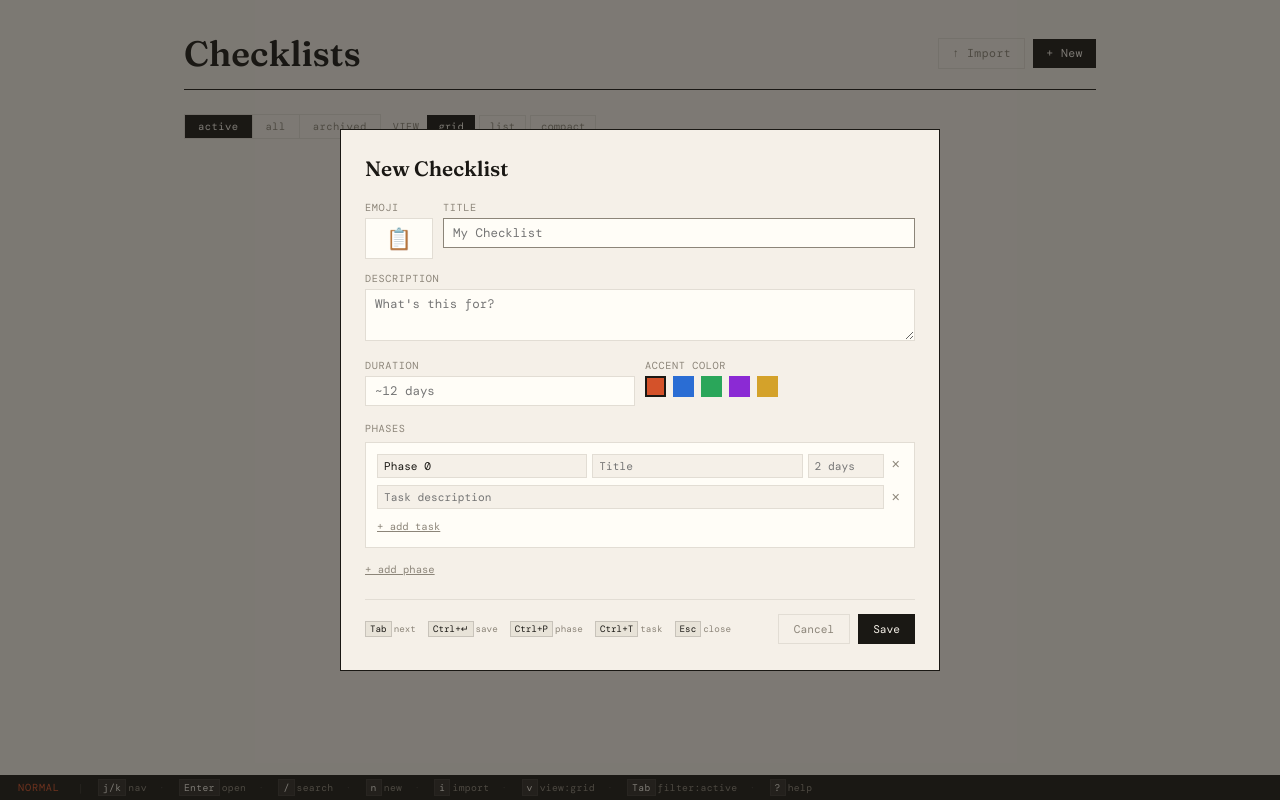
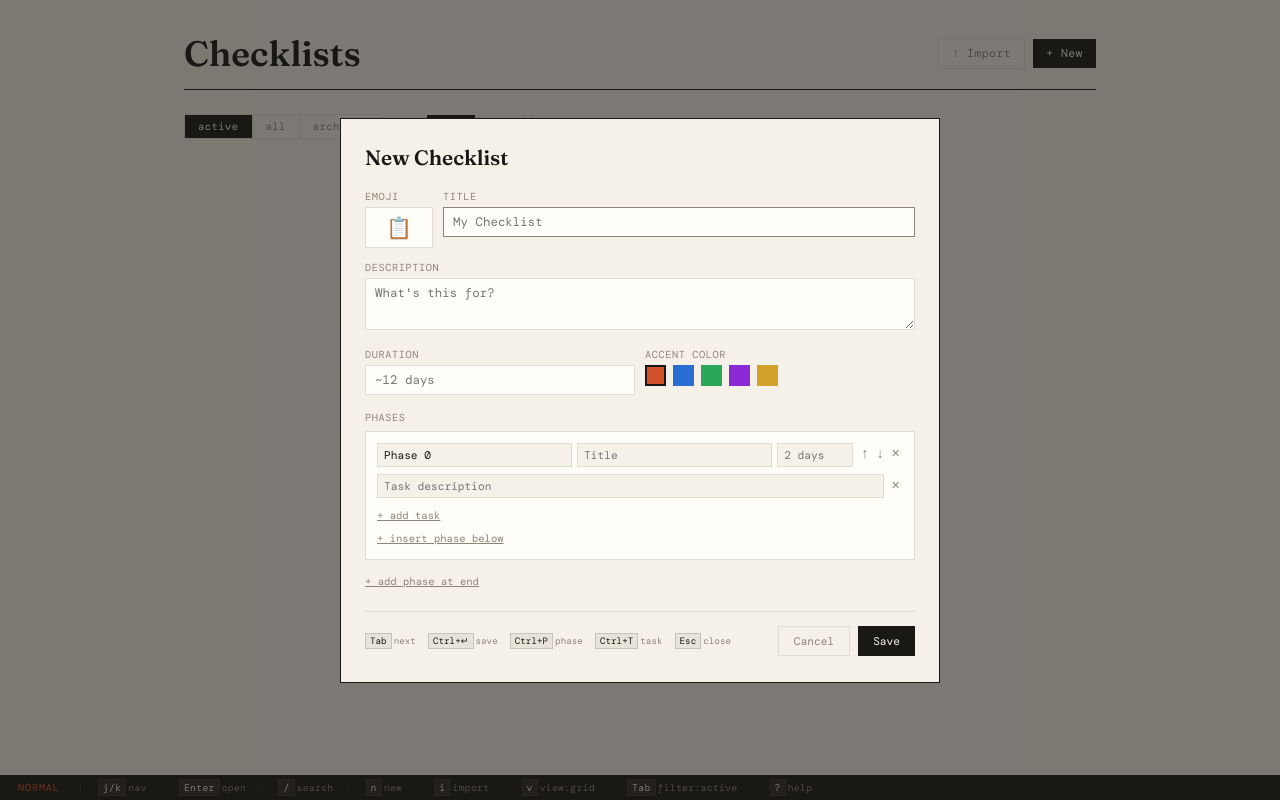
Before and after one commit to Samandar-Rajabboyev/checklists-app, a React (Vite) app: page / in a window 1280 px wide. Both pictures are taken after a click on the button "+ New". Built offline with nearby package versions, Linux system fonts and the light colour scheme.

Commit message:
feat: phase movement

```diff
--- a/src/App.jsx
+++ b/src/App.jsx
@@ -327,6 +327,30 @@ function Modal({ initial, onSave, onClose }) {
     setTimeout(() => document.querySelector(".modal-phase:last-child .modal-phase-header input")?.focus(), 30);
   };
   const removePhase = (pid) => setPhases(p => p.filter(ph => ph.id !== pid));
+  const movePhase = (pid, dir) => setPhases(p => {
+    const idx = p.findIndex(ph => ph.id === pid);
+    const to = dir === "up" ? idx - 1 : idx + 1;
+    if (to < 0 || to >= p.length) return p;
+    const arr = [...p];
+    [arr[idx], arr[to]] = [arr[to], arr[idx]];
+    return arr;
+  });
+  const insertPhaseAfter = (pid) => {
+    const newPh = { id: uid(), label: `Phase ${phases.length}`, title: "", duration: "", tasks: [{ id: uid(), text: "", tag: "", done: false }] };
+    setPhases(p => {
+      const idx = p.findIndex(ph => ph.id === pid);
+      const arr = [...p];
+      arr.splice(idx + 1, 0, newPh);
+      return arr;
+    });
+    lastPhaseId.current = newPh.id;
+    setTimeout(() => {
+      const all = document.querySelectorAll(".modal-phase");
+      const idx = phases.findIndex(ph => ph.id === pid);
+      const next = all[idx + 1];
+      if (next) next.querySelector(".modal-phase-header input")?.focus();
+    }, 30);
+  };
   const updatePhaseField = (pid, f, v) => setPhases(p => p.map(ph => ph.id === pid ? {...ph,[f]:v} : ph));
   const addTask = (pid) => {
     setPhases(p => p.map(ph => ph.id === pid ? {...ph, tasks:[...ph.tasks,{id:uid(),text:"",tag:"",done:false}]} : ph));
@@ -406,7 +430,11 @@ function Modal({ initial, onSave, onClose }) {
                 <input value={ph.label} onChange={e=>updatePhaseField(ph.id,"label",e.target.value)} placeholder="Phase 0" onFocus={()=>{lastPhaseId.current=ph.id;}} />
                 <input value={ph.title} onChange={e=>updatePhaseField(ph.id,"title",e.target.value)} placeholder="Title" onFocus={()=>{lastPhaseId.current=ph.id;}} />
                 <input value={ph.duration} onChange={e=>updatePhaseField(ph.id,"duration",e.target.value)} placeholder="2 days" onFocus={()=>{lastPhaseId.current=ph.id;}} />
-                <button className="remove-btn" onClick={()=>removePhase(ph.id)}>×</button>
+                <div style={{display:"flex",gap:2}}>
+                  <button className="remove-btn" title="Move up" onClick={()=>movePhase(ph.id,"up")}>↑</button>
+                  <button className="remove-btn" title="Move down" onClick={()=>movePhase(ph.id,"down")}>↓</button>
+                  <button className="remove-btn" onClick={()=>removePhase(ph.id)}>×</button>
+                </div>
               </div>
               <div className="phase-tasks">
                 {ph.tasks.map(t => (
@@ -422,9 +450,10 @@ function Modal({ initial, onSave, onClose }) {
                 ))}
                 <button className="small-link" onClick={()=>addTask(ph.id)}>+ add task</button>
               </div>
+              <button className="small-link" style={{marginTop:4,display:"block"}} onClick={()=>insertPhaseAfter(ph.id)}>+ insert phase below</button>
             </div>
           ))}
-          <button className="small-link" onClick={addPhase}>+ add phase</button>
+          <button className="small-link" onClick={addPhase}>+ add phase at end</button>
         </div>
         <div className="modal-footer">
           <div className="modal-keyhints">
@@ -914,6 +943,28 @@ function Detail({ checklist, onChange, onBack, onEdit, onDelete, onArchive, onEx
       else if (e.key==="L"&&item?.type==="task") { e.preventDefault(); moveTask(item.taskId,item.phaseId,"right"); }
       else if (e.key==="a") { e.preventDefault(); onArchive(); }
       else if (e.key==="E") { e.preventDefault(); onExport(); }
+      else if (e.key==="["||e.key==="]") {
+        e.preventDefault();
+        const item = allItems[focusIdx];
+        if (!item) return;
+        const phases = checklist.phases;
+        const phIdx = phases.findIndex(p => p.id === item.phaseId);
+        const toIdx = e.key==="[" ? phIdx - 1 : phIdx + 1;
+        if (toIdx < 0 || toIdx >= phases.length) return;
+        const newPhases = [...phases];
+        [newPhases[phIdx], newPhases[toIdx]] = [newPhases[toIdx], newPhases[phIdx]];
+        onChange({...checklist, phases: newPhases});
+        // Restore focus to the same task after phase order changes
+        const trackedId = item.taskId;
+        setTimeout(() => {
+          const newAllItems = newPhases.flatMap(ph => [
+            ...ph.tasks.map(t => ({type:"task", phaseId:ph.id, taskId:t.id})),
+            {type:"add", phaseId:ph.id},
+          ]);
+          const newIdx = newAllItems.findIndex(it => it.type==="task" && it.taskId===trackedId);
+          if (newIdx !== -1) setFocusIdx(newIdx);
+        }, 0);
+      }
       else if (e.key==="g") setFocusIdx(0);
       else if (e.key==="G") setFocusIdx(allItems.length-1);
     };
@@ -1096,7 +1147,7 @@ function Detail({ checklist, onChange, onBack, onEdit, onDelete, onArchive, onEx
         {key:"j/k",label:"move"},{key:"V",label:"visual mode"},{key:"J/K",label:"reorder"},{key:"H/L",label:"move phase"},
         {key:"x",label:"toggle"},{key:"dd",label:"delete task"},{key:"P",label:"phase done"},{key:"e",label:"edit"},
         {key:"a",label:checklist.archived?"unarchive":"archive"},{key:"E",label:"export"},
-        {key:"d",label:"delete"},{key:"b/Esc",label:"back"},{key:"?",label:"help"},
+        {key:"d",label:"delete"},{key:"[/]",label:"move phase"},{key:"b/Esc",label:"back"},{key:"?",label:"help"},
       ]} />
     </div>
   );
```
